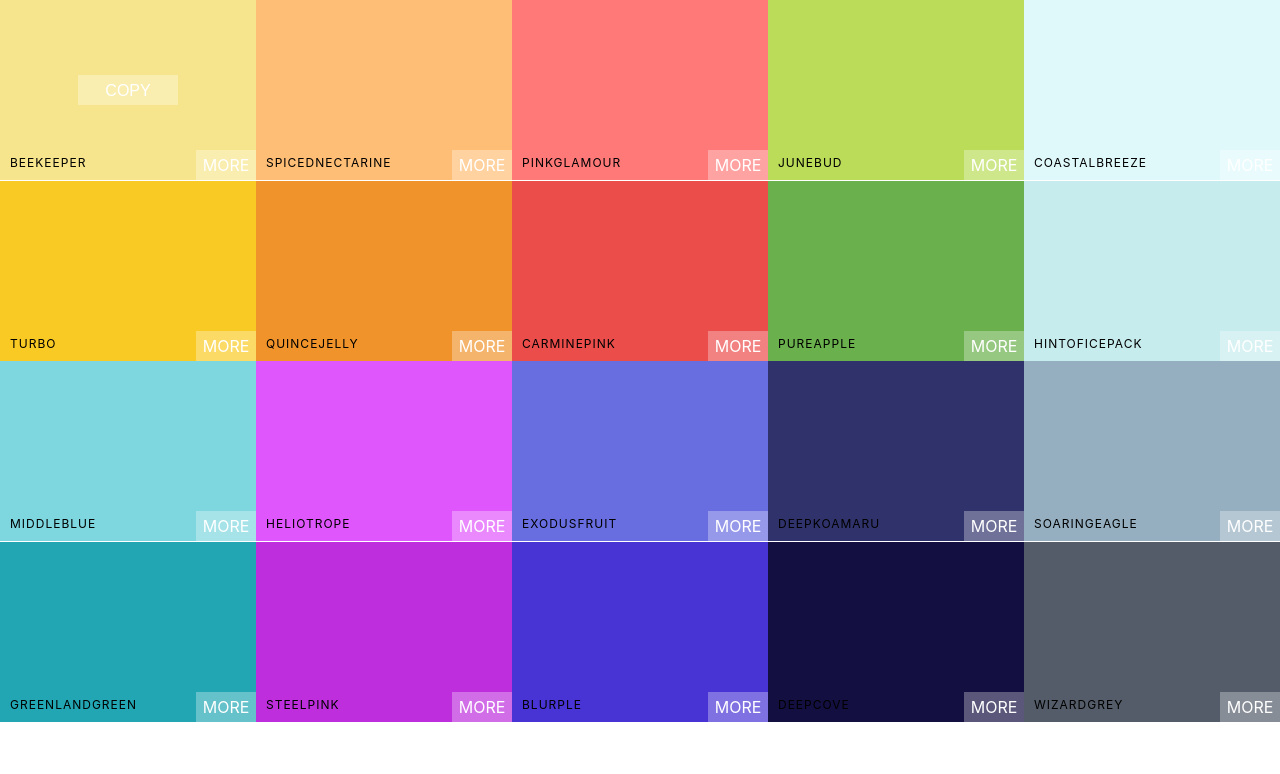
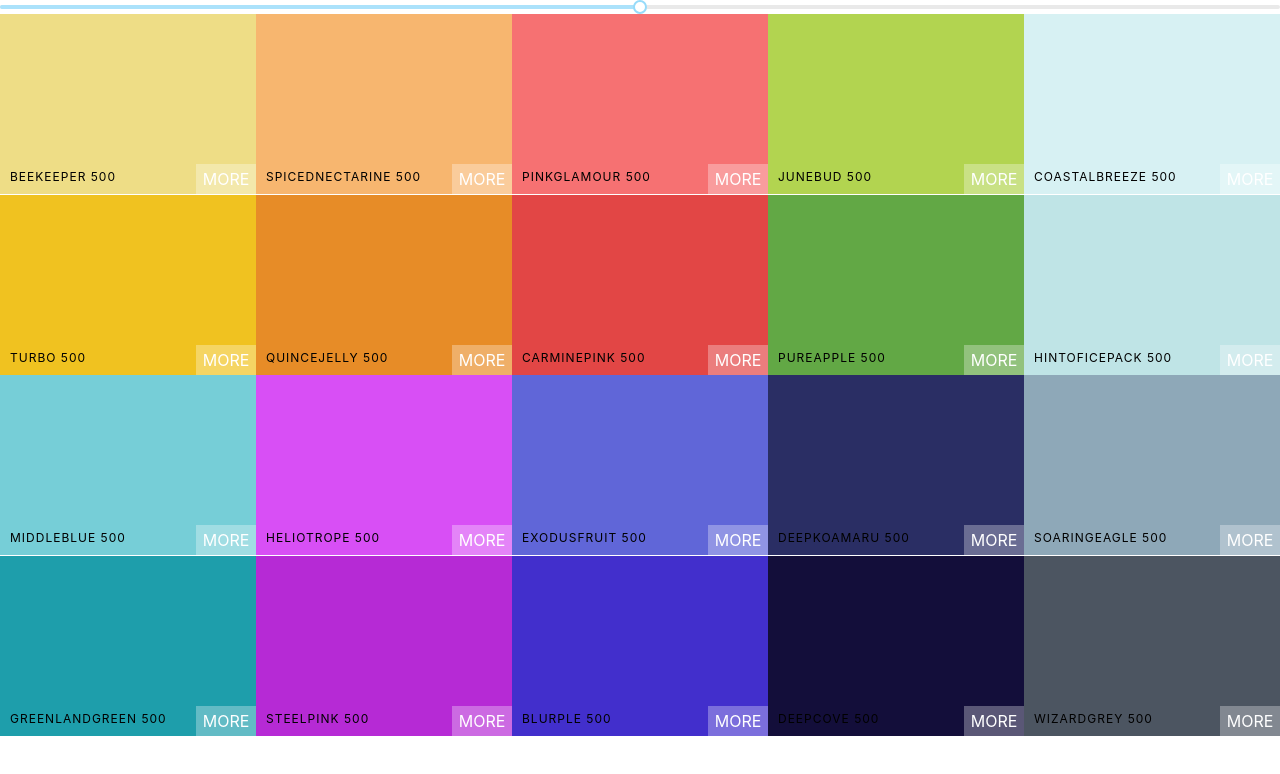
Before and after one commit to adewale2018/color_project, a React (Create React App) app: page / in a window 1280 px wide. Shown: the top 774 px of the page. Built offline with nearby package versions, Linux system fonts and the light colour scheme.

Commit message:
Add unstyled color slider

```diff
--- a/package.json
+++ b/package.json
@@ -4,6 +4,7 @@
   "private": true,
   "dependencies": {
     "chroma-js": "^2.0.4",
+    "rc-slider": "^8.6.13",
     "react": "^16.8.6",
     "react-copy-to-clipboard": "^5.0.1",
     "react-dom": "^16.8.6",
--- a/src/App.js
+++ b/src/App.js
@@ -5,10 +5,9 @@
 
 class App extends Component {
   render() {
-    console.log(generatePalette(seedColors[4]));
     return (
       <div className="App">
-        <Palette {...seedColors[4]}/>
+        <Palette palette={generatePalette(seedColors[4])}/>
       </div>
     );
   }
--- a/src/Palette.js
+++ b/src/Palette.js
@@ -1,14 +1,33 @@
 import React, { Component } from 'react';
+import Slider from 'rc-slider';
 import ColorBox from './ColorBox';
+import 'rc-slider/assets/index.css';
 import './Palette.css';
 
 class Palette extends Component {
+  constructor(props) {
+    super(props);
+    this.state = { level: 500 };
+    this.changeLevel = this.changeLevel.bind(this);
+  }
+  changeLevel(level) {
+    this.setState({ level });
+  }
   render() {
-    const colorBoxes = this.props.colors.map(color => (
-      <ColorBox background={color.color} name={color.name} key={color.name}/>
+    const { colors } = this.props.palette;
+    const { level } = this.state;
+    const colorBoxes = colors[level].map(color => (
+      <ColorBox background={color.hex} name={color.name} key={color.name}/>
     ));
     return (
       <div className="Palette">
+        <Slider
+          defaultValue={level}
+          min={100}
+          max={900}
+          step={100}
+          onAfterChange={this.changeLevel}
+        />
         {/* Navbar goes here */}
         <div className="Palette-colors">{colorBoxes}</div>
         {/* footer eventually */}
```
Also changed, not shown: 1 other file (tests, documents, lock files or other folders).
